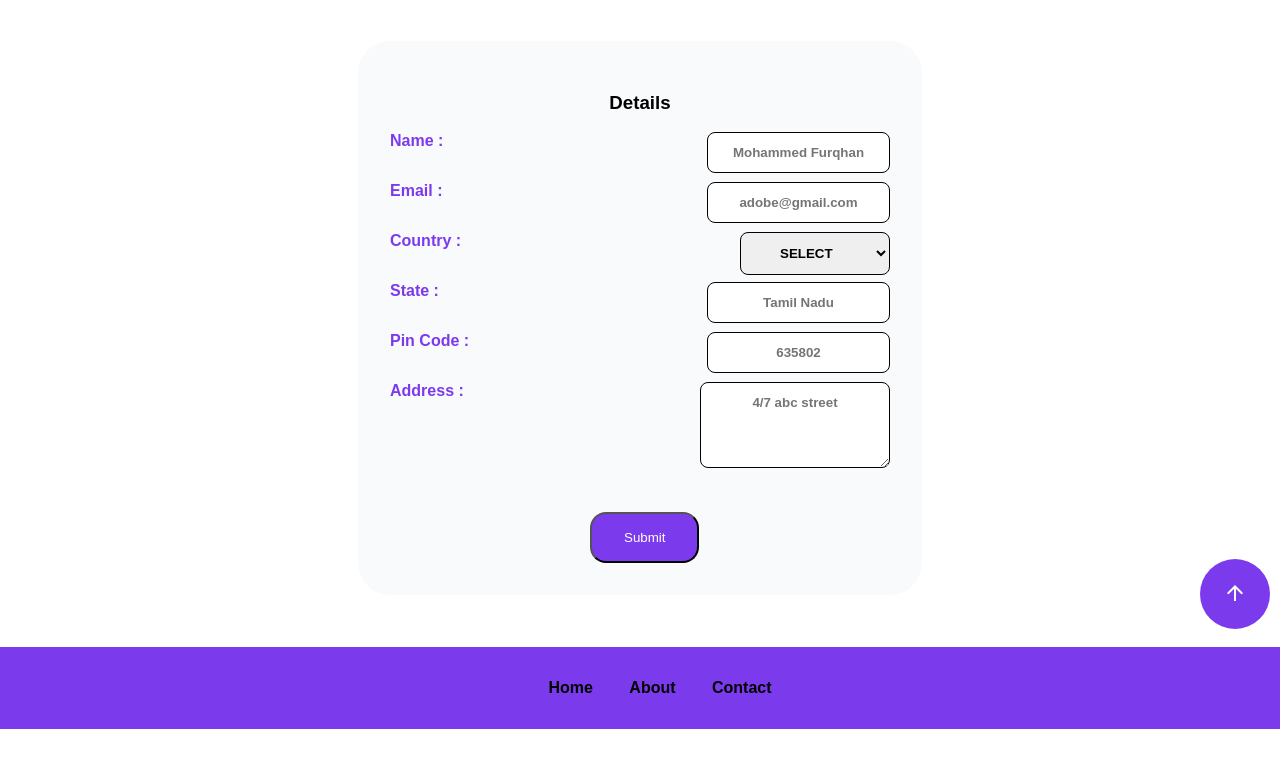
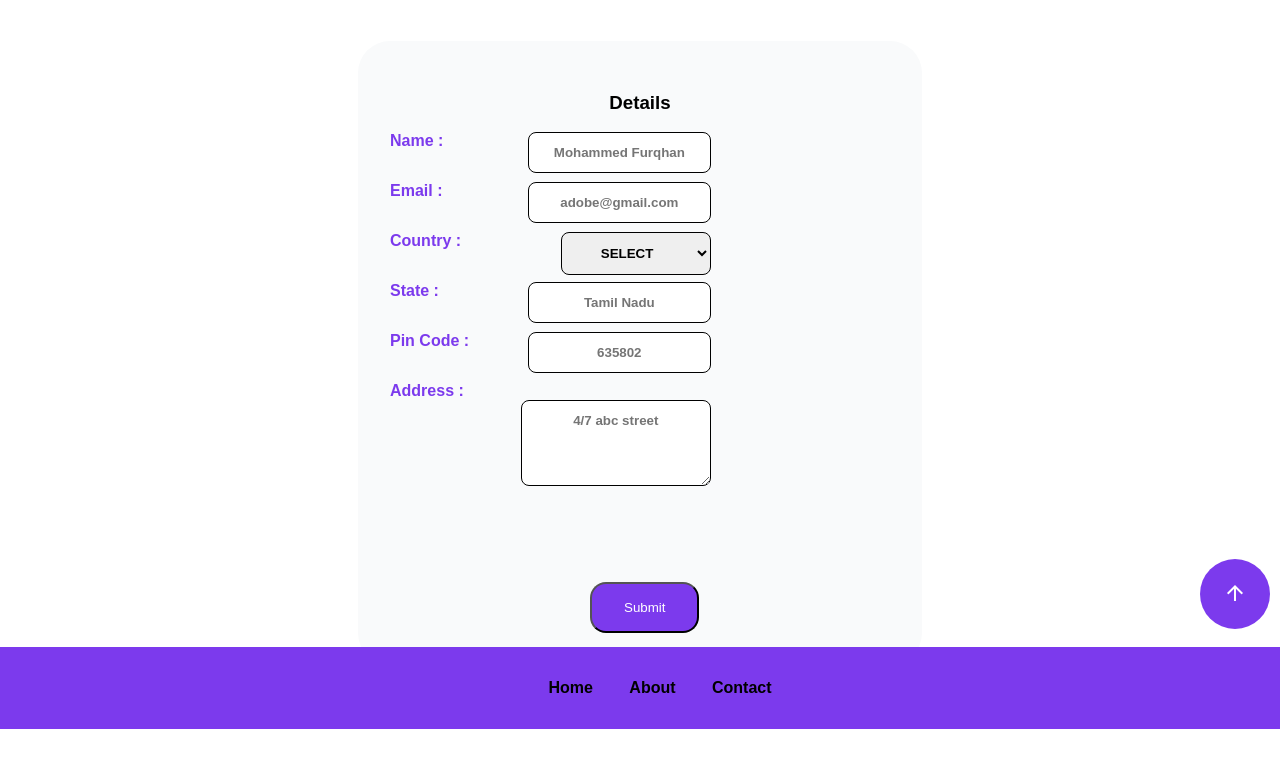
Before and after one commit to MohammedFurqhan/task1, a plain HTML site: page contact.html in a window 1280 px wide. Shown: the part 71-838 px from the top of the page. Before the commit the page ends 800 px from the top, so only its background shows below. Drawn offline with Linux system fonts and the light colour scheme; a web font is replaced by a local one.

Commit message:
test : positioning form center

```diff
--- a/contact.html
+++ b/contact.html
@@ -45,7 +45,7 @@
             <section>
                 <h3 style="text-align: center;">Details</h3>
                 <form action="">
-                    <label for="Name" class=""> Name   :&nbsp;&nbsp;&nbsp;&nbsp;&nbsp;
+                    <label for="Name" class=""> Name   :
                         <input type="text" placeholder="Mohammed Furqhan" class="input">
                     </label>
                     <label for="Email"> Email   :
--- a/style.css
+++ b/style.css
@@ -203,6 +203,7 @@ label{
     display: block;
     margin-bottom: 2rem;
     font-weight: bolder;
+    margin-right: 7vw;
 }
 
 input {
@@ -215,7 +216,7 @@ input {
     padding: 12px 1px;
     text-align: center;
     float: right;
-    margin-left: 8vw;
+    margin-right: 7vw;
 }
 textarea{
     font-family: 'IBM Plex Sans Thai Looped', sans-serif;
@@ -226,15 +227,15 @@ textarea{
     border : 0.5px solid black;
     padding: 12px 5px;
     text-align: center;
-
+    margin-left: 4rem;
     margin-bottom: 1rem;
     float: right;
+    margin-right: 7vw;
+
 }
 
 .dropdown{
-
     border-radius: 0.5rem;
-
     border : 0.5px solid black;
     font-family: 'IBM Plex Sans Thai Looped', sans-serif;
     display: inline-block;
@@ -243,6 +244,7 @@ textarea{
     border : 0.5px solid black;
     padding: 12px 35px;
     float: right;
+    margin-right: 7vw;
 
 }
 
```
